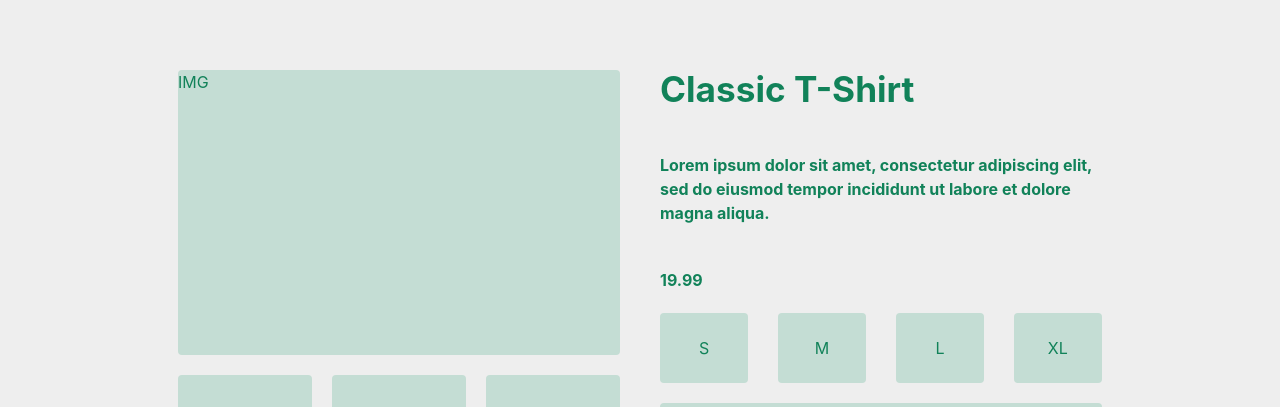
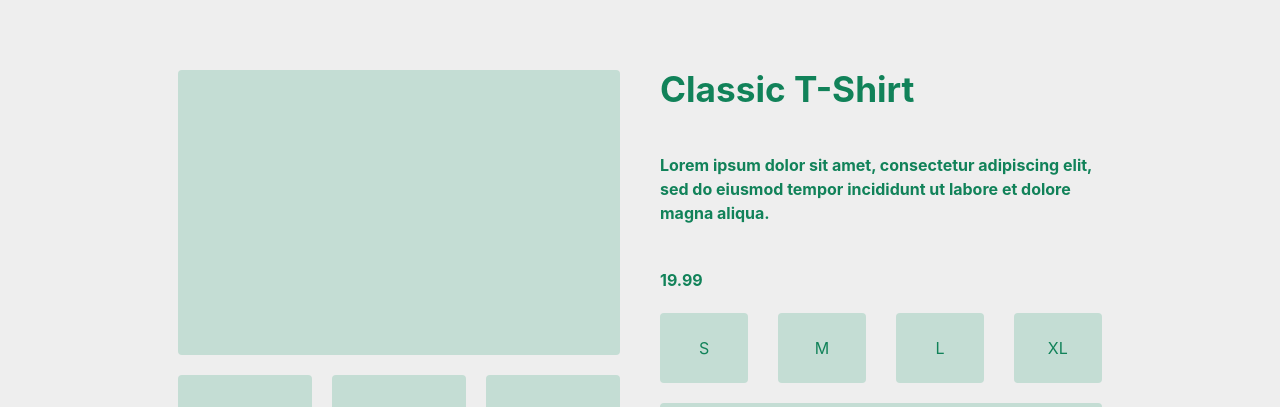
Before and after one commit to lvbn/E-commerce-Fullstack, a React (Vite) app in the folder client/: page /products in a window 1280 px wide. Both pictures are taken after a click on the element 250 px from the left and 266 px from the top of the page. Shown: the part 174-581 px from the top of the page. Built offline with nearby package versions, Linux system fonts and the light colour scheme.

Commit message:
[FE][ItemDetails][Removed IMG]

```diff
--- a/client/src/components/item-details/ItemDetails.tsx
+++ b/client/src/components/item-details/ItemDetails.tsx
@@ -43,7 +43,7 @@ export default function ItemDetails() {
 
       {/* LEFT */}
       <div className={styles.left}>
-        <div className={styles.mainImage}>IMG</div>
+        <div className={styles.mainImage}></div>
         <div className={styles.sideImages}>
           <div className={styles.sideImage}></div>
           <div className={styles.sideImage}></div>
```
